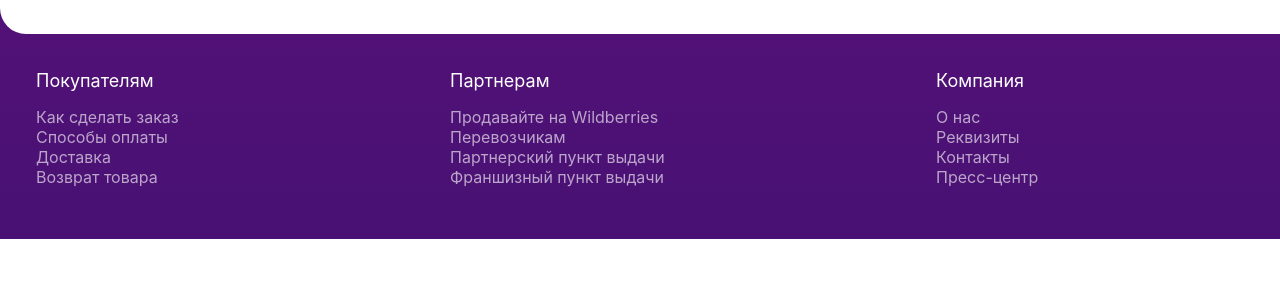
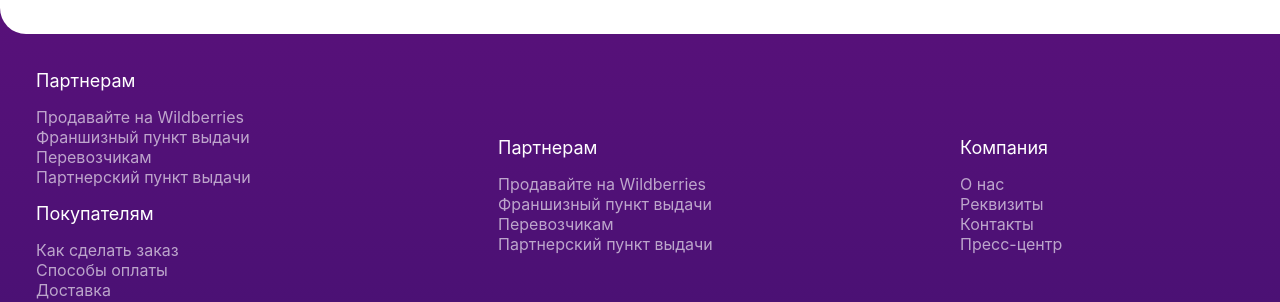
Before and after one commit to Stasa67/drop, a Vue app: page / in a window 1280 px wide. Shown: the part 2601-2903 px from the top of the page. Before the commit the page ends 2840 px from the top, so only its background shows below. Built offline with nearby package versions, Linux system fonts and the light colour scheme.

Commit message:
Доработка в карточке товара, добавлен футер

```diff
--- a/src/App.vue
+++ b/src/App.vue
@@ -71,6 +71,7 @@
       <footer class="footer">
          <div class="footer-container">
             <div class="footer-container_buyers">
+               <FooterListComponent v-for="(item, index) in footer" :title="item.title" :key="index"/>
                <span class="caption-buyers">Покупателям</span>
                <ul class="footer-list">
                   <li class="footer-list__iten">Как сделать заказ</li>
@@ -80,13 +81,7 @@
                </ul>
             </div>
             <div class="footer-container_partners">
-               <span class="caption-buyers">Партнерам</span>
-               <ul class="footer-list">
-                  <li class="footer-list__iten">Продавайте на Wildberries</li>
-                  <li class="footer-list__iten">Перевозчикам</li>
-                  <li class="footer-list__iten">Партнерский пункт выдачи</li>
-                  <li class="footer-list__iten">Франшизный пункт выдачи</li>
-               </ul>
+               <FooterListComponent v-for="(item, index) in footer" :title="item.title" :key="index"/>
             </div>
             <div class="footer-container_company">
                <span class="caption-buyers">Компания</span>
@@ -114,11 +109,13 @@
 <script>
 import CategoryComponent from './components/Category.vue'
 import ProductComponent from './components/Product.vue'
+import FooterListComponent from './components/FooterList.vue'
 export default {
    name: 'App',
    components: {
       CategoryComponent,
-      ProductComponent
+      ProductComponent,
+      FooterListComponent
    },
    computed: {
       category: function () {
@@ -147,81 +144,102 @@
                img: "https://www.novochag.ru/upload/img_cache/c8e/c8e5aab81ddfc1698ef5e66aa5534b9d_ce_400x600x0x0_cropped_400x600.jpg",
                price: '2304p',
                oldPrice: "666666666p",
-               text: "Товар очень хороший"
+               text: "Товар очень хороший",
+               title: "Быстрый просмотр"
             },
             {
                img: "https://static.galamart.ru/images_1000/3ZJ9RAD.jpg?t=1576757721",
                price: '2304p',
                oldPrice: "666666666p",
-               text: "Купи коня"
+               text: "Купи коня",
+               title: "Быстрый просмотр"
             },
             {
                img: "https://uberdeal.ru/wp-content/uploads/2020/04/1980.jpg",
                price: '2304p',
                oldPrice: "666666666p",
-               text: "Богатырский конь"
+               text: "Богатырский конь",
+               title: "Быстрый просмотр"
             },
             {
                img: "https://uberdeal.ru/wp-content/uploads/2022/10/1665821410_post_51468_thumbnail.jpeg",
                price: '2304p',
                oldPrice: "666666666p",
-               text: "Бери, не пожалеееешь"
+               text: "Бери, не пожалеееешь",
+               title: "Быстрый просмотр"
             },
             {
                img: "https://uberdeal.ru/wp-content/uploads/2022/10/1666960508_post_51803_thumbnail.jpeg",
                price: '2304p',
                oldPrice: "666666666p",
-               text: "Щас такого не поют"
+               text: "Щас такого не поют",
+               title: "Быстрый просмотр"
             },
             {
                img: "https://uberdeal.ru/wp-content/uploads/2022/10/1666688409_post_51696_thumbnail.jpeg",
                price: '2304p',
                oldPrice: "666666666p",
-               text: "Ловите ритм"
+               text: "Ловите ритм",
+               title: "Быстрый просмотр"
             },
             {
                img: "https://uberdeal.ru/wp-content/uploads/2022/10/1666960508_post_51803_thumbnail.jpeg",
                price: '2304p',
                oldPrice: "666666666p",
-               text: "Иии раз, раз, раз-два-три"
+               text: "Иии раз, раз, раз-два-три",
+               title: "Быстрый просмотр"
             },{
                img: "https://uberdeal.ru/wp-content/uploads/2022/08/1661432107_post_49622_thumbnail.jpeg",
                price: '2304p',
                oldPrice: "666666666p",
-               text: "Там диги дам"
+               text: "Там диги дам",
+               title: "Быстрый просмотр"
             },{
                img: "https://uberdeal.ru/wp-content/uploads/2022/10/1666783509_post_51730_thumbnail.jpeg",
                price: '2304p',
                oldPrice: "666666666p",
-               text: "Тиги дам там там"
+               text: "Тиги дам там там",
+               title: "Быстрый просмотр"
             },{
                img: "https://uberdeal.ru/wp-content/uploads/2022/10/1666614907_post_51684_thumbnail.jpeg",
                price: '2304p',
                oldPrice: "666666666p",
-               text: "Аааааа и аааааа"
+               text: "Аааааа и аааааа",
+               title: "Быстрый просмотр"
             },{
                img: "https://uberdeal.ru/wp-content/uploads/2022/10/1666340406_post_51604_thumbnail.jpeg",
                price: '2304p',
                oldPrice: "666666666p",
-               text: "Аааааа и аааааа"
+               text: "Аааааа и аааааа",
+               title: "Быстрый просмотр"
             },{
                img: "https://uberdeal.ru/wp-content/uploads/2022/02/1644928808_post_45030_thumbnail.jpeg",
                price: '2304p',
                oldPrice: "666666666p",
-               text: "Аааааа и аааааа"
+               text: "Аааааа и аааааа",
+               title: "Быстрый просмотр"
             },{
                img: "https://uberdeal.ru/wp-content/uploads/2022/10/1665732608_post_51441_thumbnail.jpeg",
                price: '2304p',
                oldPrice: "666666666p",
-               text: "Аааааа и аааааа"
+               text: "Аааааа и аааааа",
+               title: "Быстрый просмотр"
             },{
                img: "https://cs5.pikabu.ru/post_img/2014/10/09/11/1412878322_2014414081.jpg",
                price: '2304p',
                oldPrice: "666666666p",
-               text: "Аааааа и аааааа"
+               text: "Аааааа и аааааа",
+               title: "Быстрый просмотр"
             },
          ]
 
+      },
+      footer: function () {
+         return [
+         {
+            title: "Партнерам"
+         }
+         ]
       }
    }
 }
--- /dev/null
+++ b/src/components/FooterList.vue
@@ -0,0 +1,52 @@
+<template>
+    <div>
+        <span class="caption-buyers">{{ title }}</span>
+        <ul class="footer-list">
+            <li class="footer-list__item" v-for="item in items" :key="item.message">
+            {{ item.message }}
+            </li>
+        </ul>
+    </div>
+</template>
+
+<script>
+export default {
+    name: 'FooterListComponent',
+    props: {
+        title: String
+    },
+    computed: {
+        items() {
+            return [
+            { message: 'Продавайте на Wildberries' },
+            { message: 'Франшизный пункт выдачи' },
+            { message: 'Перевозчикам' },
+            { message: 'Партнерский пункт выдачи' }
+            ]
+        }
+
+    }
+}
+
+</script>
+
+<style>
+.caption-buyers {
+   font-size: 18px;
+   color: #FFFFFF;
+}
+
+.footer-list {
+   padding: 0;
+   list-style: none;
+}
+
+.footer-list__item {
+   cursor: pointer;
+}
+
+.footer-list__item:hover {
+   color: #FFFFFF
+}
+
+</style>
--- a/src/components/Product.vue
+++ b/src/components/Product.vue
@@ -2,7 +2,7 @@
     <div class="products_cards">
         <div class="products_cards-picture">
             <img class="products_cards-picture-img" :src="product.img">
-            <div class="cards-text-img">Быстрый просмотр</div>
+            <div class="cards-text-img">{{ product.title }}</div>
         </div>
         <div class="products_cards-info">
             <div class="product-cards_price">
```
